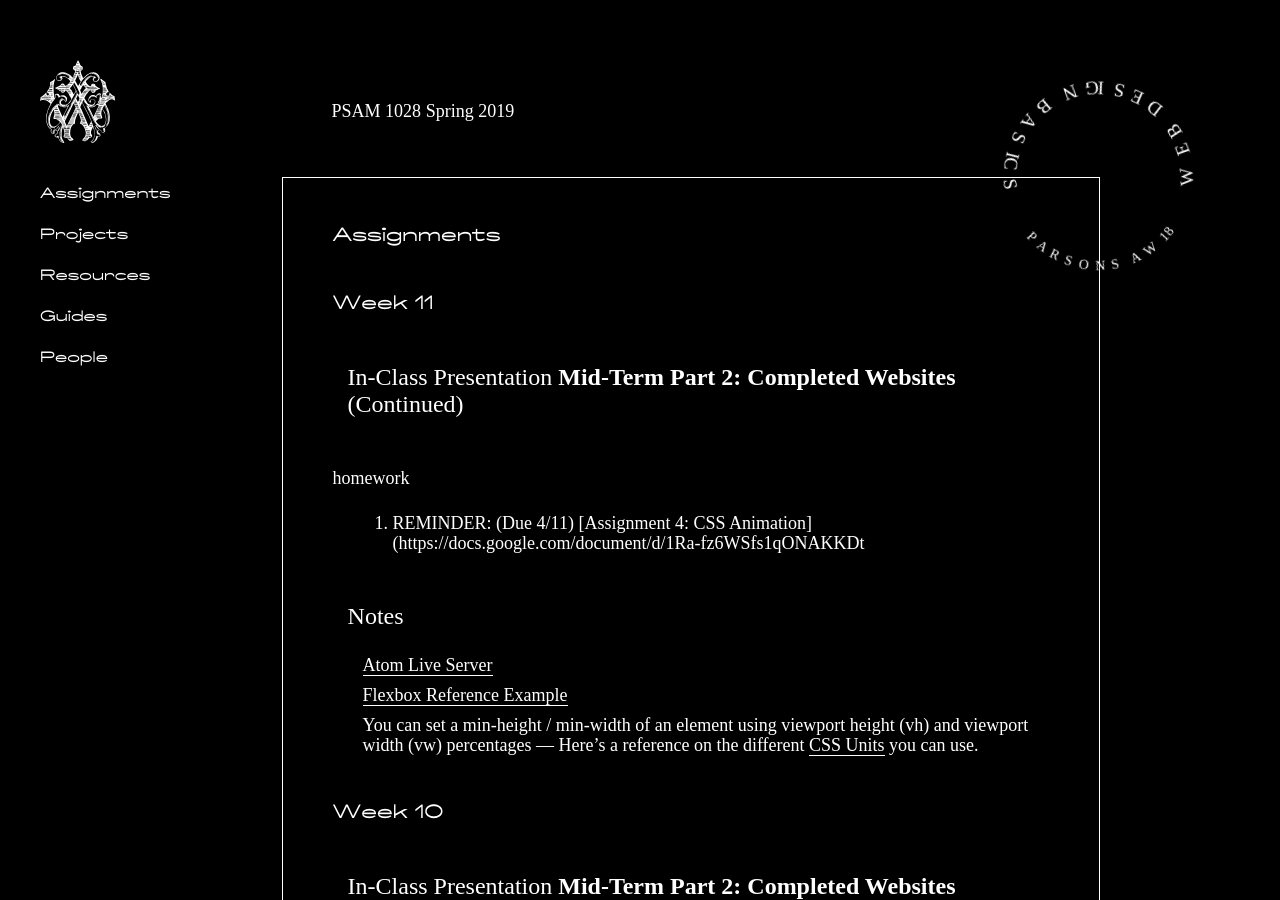
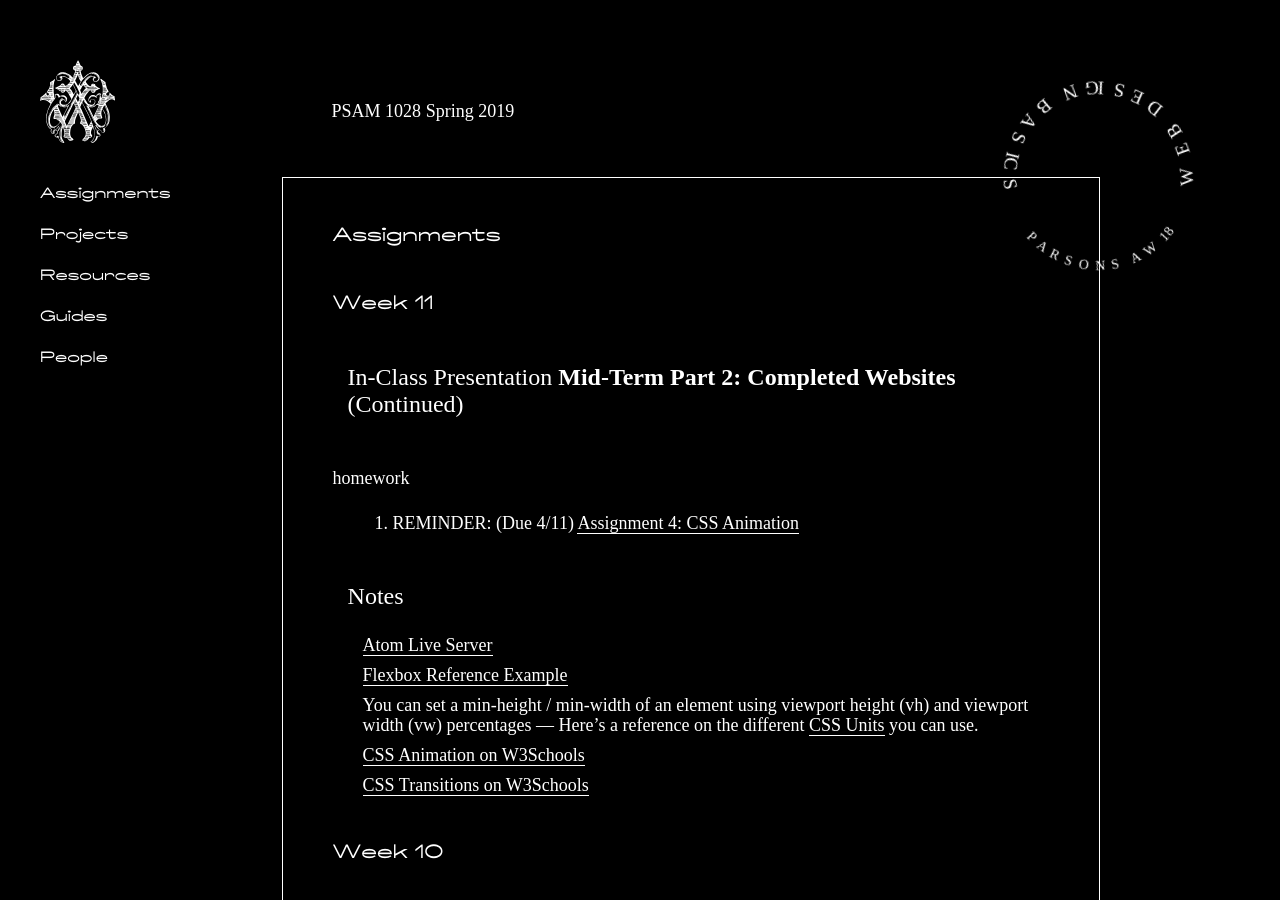
Before and after one commit to patshiu/spring2019webdesignbasics, a Jekyll site: the page built from _pages/assignments.md, in a window 1280 px wide and 900 px high. Built offline with Jekyll 4.4.1, drawn with Linux system fonts in a browser that asks for light colours; nearby versions of some CDN libraries; our own code applies the rules of GitHub Pages for plain Markdown files.

Commit message:
Adding CSS Animation links.

```diff
--- a/_pages/assignments.md
+++ b/_pages/assignments.md
@@ -9,12 +9,14 @@ permalink: /assignments
 #### In-Class Presentation **Mid-Term Part 2: Completed Websites** (Continued)
 
 ### homework
-  1. REMINDER: (Due 4/11) [Assignment 4: CSS Animation](https://docs.google.com/document/d/1Ra-fz6WSfs1qONAKKDt
+  1. REMINDER: (Due 4/11) [Assignment 4: CSS Animation](https://docs.google.com/document/d/1Ra-fz6WSfs1qONAKKDtghv_2DB-mVOxBLM3u6KIvzS8/edit?usp=sharing)
 
 #### Notes
   * [Atom Live Server](https://atom.io/packages/atom-live-server)
   * [Flexbox Reference Example](https://www.dropbox.com/sh/ql5736x8fwx0sba/AABxlmUGm4ZSw__B2kwVrF_6a?dl=0)
   * You can set a min-height / min-width of an element using viewport height (vh) and viewport width (vw) percentages — Here's a reference on the different [CSS Units](https://www.w3schools.com/cssref/css_units.asp) you can use.
+  * [CSS Animation on W3Schools](https://www.w3schools.com/css/css3_animations.asp)
+  * [CSS Transitions on W3Schools](https://www.w3schools.com/css/css3_transitions.asp)
 
 
 ## Week 10
```
